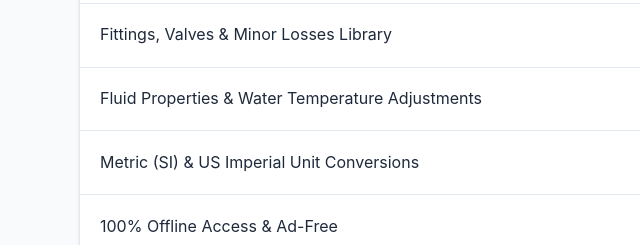
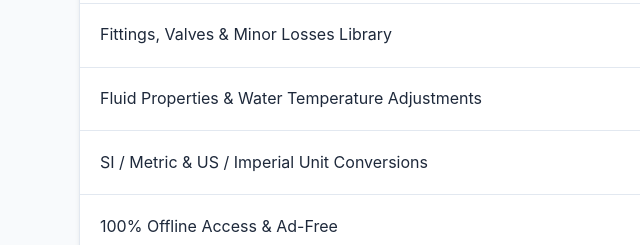
Before and after one commit to hydrowiz/HydroWiz, a plain HTML site: page index.html in a window 1280 px wide. Shown: the part 2980-3225 px from the top of the page, 131-771 px from the left. Drawn offline with Linux system fonts and the light colour scheme.

Commit message:
Update index.html

```diff
--- a/index.html
+++ b/index.html
@@ -536,7 +536,7 @@
               <td class="center"><span class="check">&#10003;</span></td>
             </tr>
             <tr>
-              <td>Metric (SI) &amp; US Imperial Unit Conversions</td>
+              <td>SI / Metric &amp; US / Imperial Unit Conversions</td>
               <td class="center"><span class="check">&#10003;</span></td>
               <td class="center"><span class="check">&#10003;</span></td>
             </tr>
```
